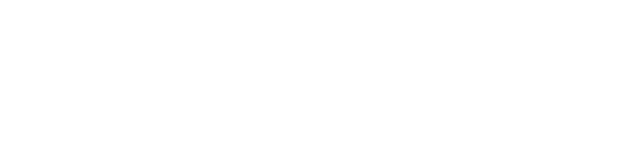
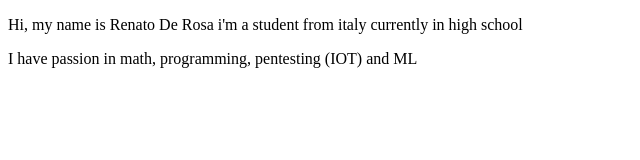
Before and after one commit to RenatoDeRosa/RenatoDeRosa.github.io, a plain HTML site: page index.html in a window 1280 px wide. Shown: the whole page, without its empty margins (0-640 px from the left). Drawn offline with Linux system fonts and the light colour scheme.

Commit message:
Update index.html

```diff
--- a/index.html
+++ b/index.html
@@ -2,6 +2,10 @@
 <html>
     <meta charset="UTF-8" lang="IT-it">
     <head>
-        <title>My name is Renato de Rosa i'm from italy</title>
+        <title>My name is Renato i'm a student from italy</title>
     </head>
+    <body>
+        <p>Hi, my name is Renato De Rosa i'm a student from italy currently in high school</p>
+        <p1>I have passion in math, programming, pentesting (IOT) and ML</p1>
+    </body>
 </html>
```
